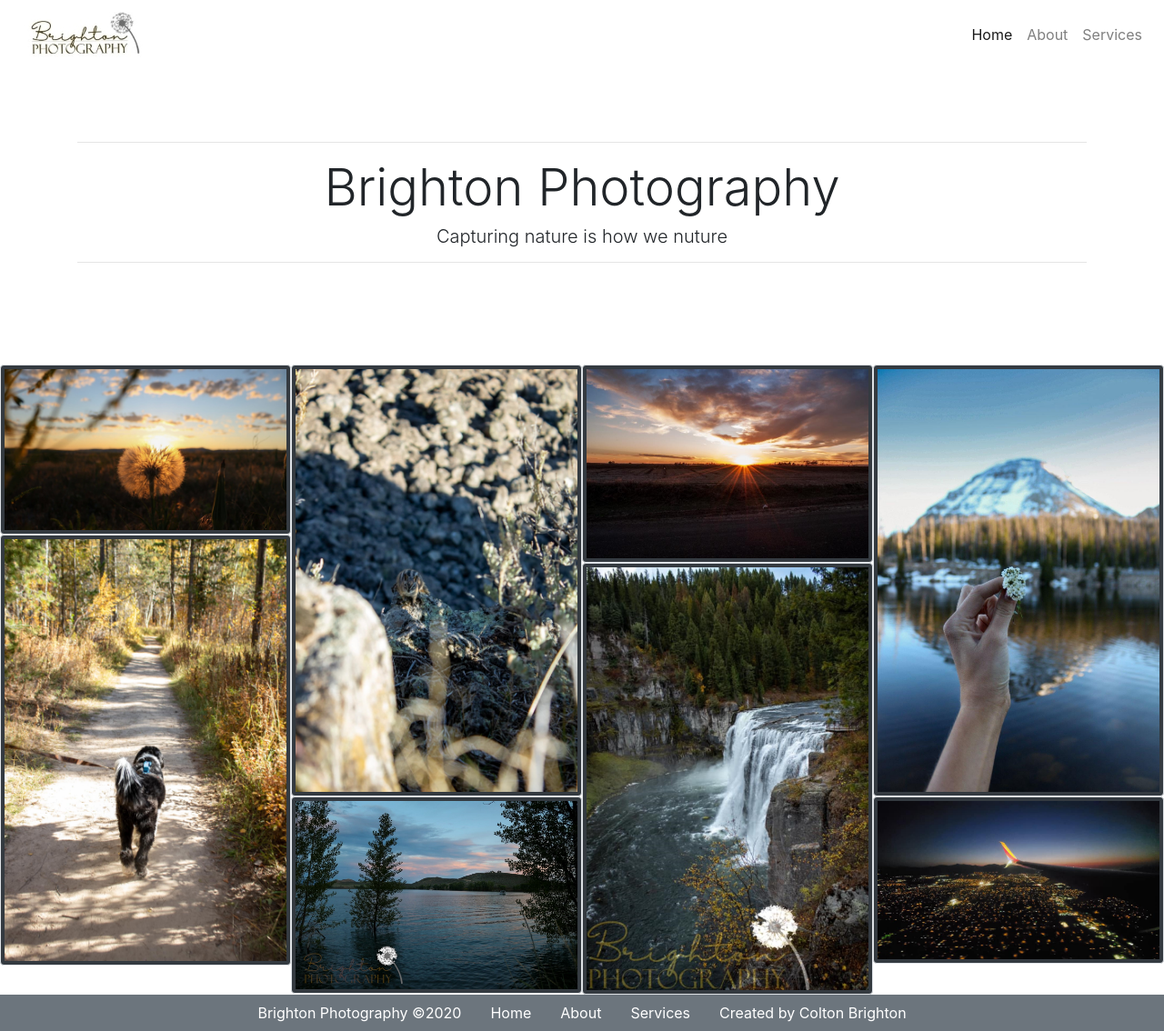
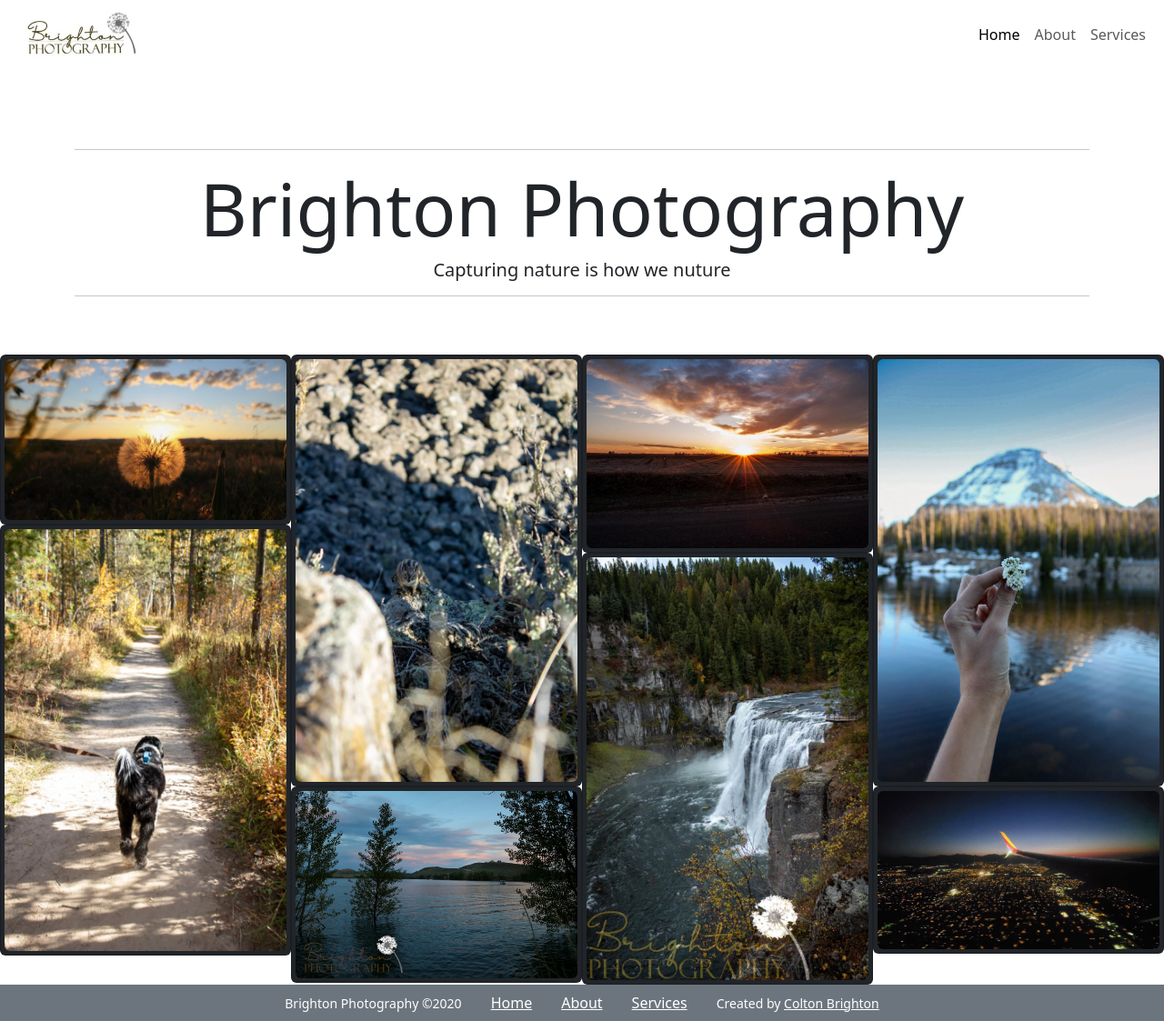
Before and after one commit to coltonBrighton/bootstrap, a website: page index.html in a window 1280 px wide. Shown: the whole page at 91% size. Drawn offline with nearby package versions, Linux system fonts and the light colour scheme.

Commit message:
Updated to bootstrap version 5

```diff
--- a/about.html
+++ b/about.html
@@ -10,48 +10,47 @@
     />
   </head>
   <body class="d-flex flex-column min-vh-100 bg-light">
+
     <!-- using navbar from bootstrap to navigate between index.html, pricing.html, and contact.html. -->
+
     <nav class="navbar navbar-expand-lg navbar-light bg-white">
+      <div class="container-fluid">
         <a class="navbar-brand" href="./index.html">
-        <img src="./images/logo.jpg"
-          alt="Brighton Photography Logo"
+          <img
+            src="./images/logo.jpg"
           />
         </a>
-
         <button
           class="navbar-toggler"
           type="button"
-        data-toggle="collapse"
-        data-target="#navbarNavAltMarkup"
+          data-bs-toggle="collapse"
+          data-bs-target="#navbarNavAltMarkup"
           aria-controls="navbarNavAltMarkup"
           aria-expanded="false"
-        aria-label="Toggle navigation"
+          aria-label="Toggle navigation">
+          <span
+            class="navbar-toggler-icon">
+          </span>
+        </button>
+        <div
+          class="collapse navbar-collapse justify-content-end"
+          id="navbarNavAltMarkup"
         >
-        <span class="navbar-toggler-icon"></span>
-      </button>
-      <div class="collapse navbar-collapse" id="navbarNavAltMarkup">
-        <ul class="navbar-nav ml-auto">
-          <li class="nav-item active">
-            <a class="nav-link" href="./index.html" aria-selected="false"
-              >Home <span class="sr-only">(current)</span></a
-            >
-          </li>
-          <li class="nav-item">
+          <div
+          class="navbar-nav">
+            <a class="nav-link active" aria-current="page" href="./index.html">Home</a>
             <a class="nav-link" href="./about.html">About</a>
-          </li>
-          <li class="nav-item">
-            <a class="nav-link" href="./pricing.html" aria-selected="true"
-              >Services</a
-            >
-          </li>
-        </ul>
+            <a class="nav-link" href="./pricing.html">Services</a>
+          </div>
+        </div>
       </div>
     </nav>
 
+
     <!-- Jumbotron -->
-    <div class="jumbotron jumbotron-fluid bg-light">
+    <div class="mt-4 p-5 bg-light rounded">
       <div class="container">
-        <h1 class="display-4">About us!</h1>
+        <h1 class=" display-1">About us!</h1>
         <p class="lead">
           Lorem ipsum dolor sit amet, consectetur adipiscing elit. Vivamus quis
           risus metus. Nam rhoncus varius laoreet. Vivamus vitae erat sit amet
@@ -91,24 +90,24 @@
     <footer class="text-center text-white bg-secondary mt-auto">
       <ul class="nav justify-content-center">
         <li class="nav-item">
-          <a class="nav-link disabled text-white" href="#">Brighton Photography ©2020</a>
+          <a class="nav-link disabled text-white " href="#"><small>Brighton Photography ©2020</small></a>
         </li>
         <li class="nav-item">
-          <a class="nav-link active text-white" href="./index.html">Home</a>
+          <a class="nav-link active text-white" href="./index.html"><u>Home</u></a>
         </li>
         <li class="nav-item">
-          <a class="nav-link text-white" href="./about.html">About</a>
+          <a class="nav-link text-white" href="./about.html"><u>About</u></a>
         </li>
         <li class="nav-item">
-          <a class="nav-link text-white" href="./pricing.html">Services</a>
+          <a class="nav-link text-white" href="./pricing.html"><u>Services</u></a>
         </li>
         <li class="nav-item">
-            <a class="nav-link text-white" href="https://www.linkedin.com/feed/?trk=guest_homepage-basic_nav-header-signin">Created by Colton Brighton</a>
+            <a class="nav-link text-white" href="https://www.linkedin.com/in/colton-brighton/"><small>Created by <u>Colton Brighton</small></u></a>
         </li>
       </ul>
     </footer>
 
-    <script src="./node_modules/jquery/dist/jquery.js"></script>
+    <script src="./node_modules/@popperjs/core/dist/umd/popper.js"></script>
     <script src="./node_modules/bootstrap/dist/js/bootstrap.bundle.js"></script>
   </body>
 </html>
--- a/index.html
+++ b/index.html
@@ -11,119 +11,118 @@
     />
   </head>
   <body class="bg-white d-flex flex-column min-vh-100">
+
     <!-- using navbar from bootstrap to navigate between index.html, pricing.html, and contact.html. -->
+
     <nav class="navbar navbar-expand-lg navbar-light bg-white">
+      <div class="container-fluid">
         <a class="navbar-brand" href="./index.html">
-        <img src="./images/logo.jpg"
-          alt="Brighton Photography Logo"
+          <img
+            src="./images/logo.jpg"
           />
         </a>
-
         <button
           class="navbar-toggler"
           type="button"
-        data-toggle="collapse"
-        data-target="#navbarNavAltMarkup"
+          data-bs-toggle="collapse"
+          data-bs-target="#navbarNavAltMarkup"
           aria-controls="navbarNavAltMarkup"
           aria-expanded="false"
-        aria-label="Toggle navigation"
+          aria-label="Toggle navigation">
+          <span
+            class="navbar-toggler-icon">
+          </span>
+        </button>
+        <div
+          class="collapse navbar-collapse justify-content-end"
+          id="navbarNavAltMarkup"
         >
-        <span class="navbar-toggler-icon"></span>
-      </button>
-
-      <div class="collapse navbar-collapse" id="navbarNavAltMarkup">
-        <ul class="navbar-nav ml-auto">
-          <li class="nav-item active">
-            <a class="nav-link" href="./index.html"
-              >Home <span class="sr-only">(current)</span></a
-            >
-          </li>
-          <li class="nav-item">
+          <div
+          class="navbar-nav">
+            <a class="nav-link active" aria-current="page" href="./index.html">Home</a>
             <a class="nav-link" href="./about.html">About</a>
-          </li>
-          <li class="nav-item">
             <a class="nav-link" href="./pricing.html">Services</a>
-          </li>
-        </ul>
-
           </div>
-
+        </div>
+      </div>
     </nav>
 
-    <div class="jumbotron jumbotron-fluid text-center bg-white">
+
+
+    <div class="mt-4 p-5 bg-white text-center">
       <div class="container">
-        <hr>
-        <h1 class="display-4">Brighton Photography</h1>
+        <hr />
+        <h1 class="display-1">Brighton Photography</h1>
         <h2 class="lead">Capturing nature is how we nuture</h2>
-        <hr>
+        <hr />
       </div>
     </div>
 
     <!-- using a grid to place images -->
-    <div class="row no-gutters">
+    <div class="row g-0">
       <div class="col-md-3">
-        <div>
+        <div class="card bg-dark p-1">
           <img
             src="./images/dandelion.jpg"
-            class="rounded img-fluid img-thumbnail bg-dark"
+            class="rounded img-fluid card-img-top"
             alt="dandelion with sunset in background"
           />
         </div>
 
-        <div>
+        <div class="card bg-dark p-1">
           <img
             src="./images/doggy.jpg"
-            class="rounded img-fluid img-thumbnail bg-dark"
+            class="rounded img-fluid card-img-top"
             alt="dandelion with sunset in background"
           />
         </div>
       </div>
 
       <div class="col-md-3">
-        <div>
+        <div class="card bg-dark p-1">
           <img
             src="./images/squirrel.jpg"
-            class="rounded img-fluid img-thumbnail bg-dark"
-            alt="dandelion with sunset in background"
+            class="rounded img-fluid card-img-top"
+            alt="a tiny chimpmonk hides among the rocks"
           />
         </div>
 
-        <div>
+        <div class="card bg-dark p-1">
           <img
             src="./images/landscape.jpg"
-            class="rounded img-fluid img-thumbnail bg-dark"
-            alt="dandelion with sunset in background"
+            class="rounded img-fluid card-img-top"
+            alt="image of lake landscape with a boat driving in the disntance"
           />
         </div>
       </div>
       <div class="col-md-3">
-        <div>
+        <div class="card bg-dark p-1">
           <img
             src="./images/sunset.jpg"
-          class="rounded img-fluid img-thumbnail bg-dark"
+            class="rounded img-fluid card-img-top"
             alt="sun sets grdually behind mountains."
           />
         </div>
-        <div>
+        <div class="card bg-dark p-1">
           <img
             src="./images/waterfall.jpg"
-            class="rounded img-fluid img-thumbnail bg-dark"
+            class="rounded img-fluid card-img-top"
             alt="image of a waterfall"
           />
         </div>
       </div>
       <div class="col-md-3">
-        <div>
+        <div class="card bg-dark p-1">
           <img
             src="./images/flowers.jpg"
-            class="rounded img-fluid img-thumbnail bg-dark"
+            class="rounded img-fluid card-img-top"
             alt="image of a hand holding flowers with a beautiful mountain landscape in the background"
           />
         </div>
-        <div>
+        <div class="card bg-dark p-1">
           <img
             src="./images/city-lights.jpg"
-            class="rounded img-fluid img-thumbnail bg-dark"
+            class="rounded img-fluid card-img-top"
             alt="Photo of city at night through a plane window"
           />
         </div>
@@ -132,27 +131,27 @@
 
     <!-- additonal nav options at the bottom of screen -->
 
-    <footer class="text-center bg-secondary mt-auto">
+    <footer class="text-center text-white bg-secondary mt-auto">
       <ul class="nav justify-content-center">
         <li class="nav-item">
-          <a class="nav-link disabled text-white" href="#">Brighton Photography ©2020</a>
+          <a class="nav-link disabled text-white " href="#"><small>Brighton Photography ©2020</small></a>
         </li>
         <li class="nav-item">
-          <a class="nav-link active text-white" href="./index.html">Home</a>
+          <a class="nav-link active text-white" href="./index.html"><u>Home</u></a>
         </li>
         <li class="nav-item">
-          <a class="nav-link text-white" href="./about.html">About</a>
+          <a class="nav-link text-white" href="./about.html"><u>About</u></a>
         </li>
         <li class="nav-item">
-          <a class="nav-link text-white" href="./pricing.html">Services</a>
+          <a class="nav-link text-white" href="./pricing.html"><u>Services</u></a>
         </li>
         <li class="nav-item">
-            <a class="nav-link text-white" href="https://www.linkedin.com/feed/?trk=guest_homepage-basic_nav-header-signin">Created by Colton Brighton</a>
+            <a class="nav-link text-white" href="https://www.linkedin.com/in/colton-brighton/"><small>Created by <u>Colton Brighton</small></u></a>
         </li>
       </ul>
     </footer>
 
-    <script src="./node_modules/jquery/dist/jquery.js"></script>
+    <script src="./node_modules/@popperjs/core/dist/umd/popper.js"></script>
     <script src="./node_modules/bootstrap/dist/js/bootstrap.bundle.js"></script>
   </body>
 </html>
```
Also changed, not shown: package.json (+12 -2 lines), pricing.html (+56 -55 lines), 1 other file. Lines whose indentation alone changed are shown as unchanged.
